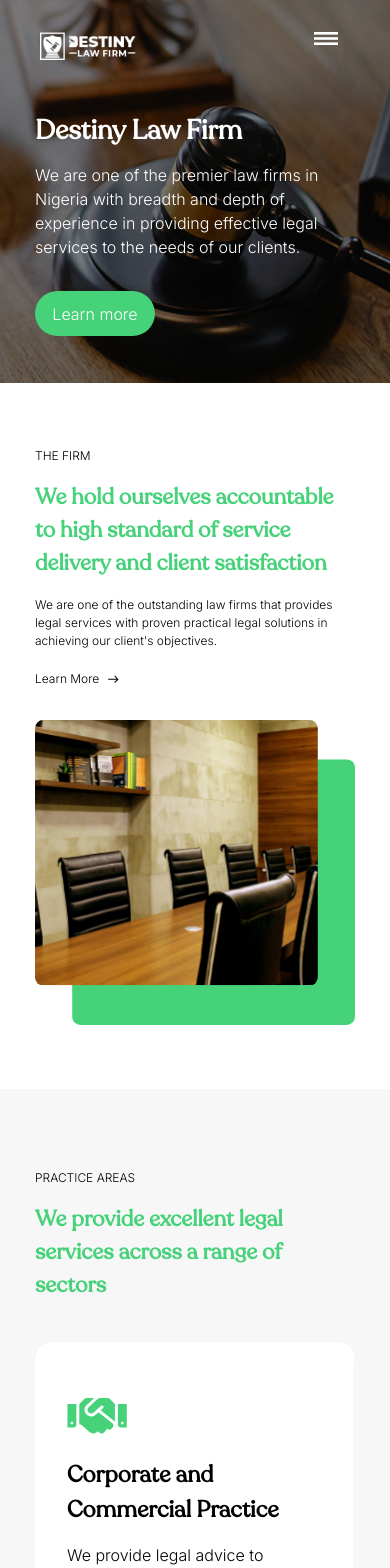
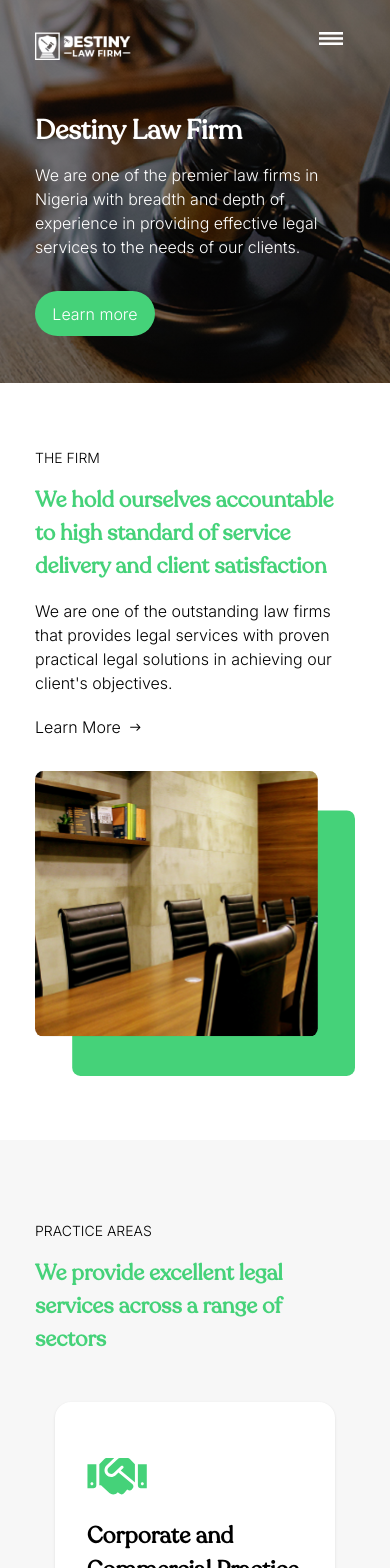
Before and after one commit to Ensio-Creative/destiny-law, a Vue app: page / in a window 390 px wide. Shown: the top 1568 px of the page. Built offline with nearby package versions, Linux system fonts and the light colour scheme.

Commit message:
Mobile modifications

```diff
--- a/src/components/BgHero.vue
+++ b/src/components/BgHero.vue
@@ -11,7 +11,7 @@
         <h2 class="reco text-[23px] font-semibold lg:text-[55px]">
           Contact us
         </h2>
-        <p class="inter font-normal pt-3 lg:text-[16px] lg:pr-[40rem]">
+        <p class="inter font-normal w-[293px] m-auto md:w-full pt-3 lg:text-[16px] lg:pr-[40rem]">
           We know what’s at stake for clients and we
           make ourselves available to achieve
           their objectives
--- a/src/components/Card.vue
+++ b/src/components/Card.vue
@@ -2,12 +2,13 @@
 const props = defineProps({
   title: String,
   img: String,
-  text: String
+  text: String,
+  mx: String
 })
 </script>
 
 <template>
-  <div class="bg-white rounded-2xl p-8 shadow md:w-[345px]">
+  <div class="bg-white rounded-2xl p-8 shadow md:w-[345px]" :class="mx">
     <img class="w-[60px] py-6" :src="`/img/${props.img}`" alt="">
     <h5 class="reco text-[23px] pb-4 font-semibold">{{ props.title }}</h5>
     <p class="font-inter text-[16px] pb-5">
--- a/src/components/MobileNav.vue
+++ b/src/components/MobileNav.vue
@@ -1,7 +1,7 @@
 
 <template>
   <div class="content absolute w-full">
-    <div class="lg:px-10 px-10 py-8 flex justify-between">
+    <div class="container py-8 flex justify-between">
       <router-link to="/">
         <img v-if="$route.name !== 'Contact-us'" class="w-24 lg:w-32" src="/img/footer-logo.png" alt="" />
         <img v-else class="w-24 lg:w-32" src="/img/logo.png" alt="" />
--- a/src/views/Firm.vue
+++ b/src/views/Firm.vue
@@ -42,7 +42,7 @@
     <div class="grid grid-cols-1 gap-4 lg:grid-cols-2 my-16 lg:my-24">
       <div class="bg-[#F7F7F7] rounded-xl p-10 lg:col-start-1 lg:col-end-3">
       <h4 class="reco font-semibold text-[22px] text-black lg:text-[35px]">Our Story</h4>
-      <p class="font-inter pt-3 text-[12px] lg:text-[16px]">
+      <p class="font-inter pt-3 text-[16px] lg:text-[16px]">
         Destiny Law Firm established in 2006 is a commercial law firm that practice based on a reputation of providing clients with quality legal services founded on professionalism, integrity and absolute dedication to clients. We employ the best practice in profession with a view of giving our clients the utmost satisfaction, confidence and also surpassing clients' expectations. We are aware of the need for organizations to seek advice in relation to various aspects of the law in Nigeria and has to this effect equipped ourselves with competent solicitors. The combined experience of the entire staff ensure that the firm is in a position to handle at all times and without delay the diverse need of our clients. We also strive to keep abreast with the innovations in the industry's ever increasing challenge.
       </p>
     </div>
@@ -62,10 +62,10 @@
     <div class="mt-16 mb-12">
       <div class="text-center">
         <h3 class="reco font-semibold text-[22px] lg:text-[35px] pl-2">Meet the Attorneys</h3>
-        <p class="font-inter text-[12px]  lg:text-[16px]">We are a small group of attorneys with proven experience and results. </p>
+        <p class="font-inter text-[16px]  lg:text-[16px]">We are a small group of attorneys with proven experience and results. </p>
       </div>
       <div class="grid grid-cols-1 lg:grid-cols-3 gap-2 pt-10 font-inter">
-        <div v-for="attorney in attorneys" :key="attorney.name" class="pt-3 m-auto text-center lg:text-left">
+        <div v-for="attorney in attorneys" :key="attorney.name" class="pt-3 m-auto text-left">
           <img :src="attorney.img" alt="">
           <p class="text-[12px] font-medium lg:text-[16px] pl-2 pt-3">{{ attorney.name }}</p>
           <p class="theme-color text-[12px] lg:text-[14px] pl-2">{{ attorney.office }}</p>
--- a/src/views/Home.vue
+++ b/src/views/Home.vue
@@ -53,18 +53,18 @@
 
     <section class="container lg:grid grid-cols-2 gap-4 lg:py-24 py-16">
       <div class="col-end-7 col-span-2 lg:order-2 lg:w-[565px]">
-        <h4 class="text-[12px] font-inter pb-4 lg:text-[14px] lg:mt-[75px]">THE FIRM</h4>
+        <h4 class="text-[14px] font-inter pb-4 lg:text-[14px] lg:mt-[75px]">THE FIRM</h4>
         <h3 class="reco theme-color text-[22px] font-semibold lg:text-[35px] lg:w-[518px]">
           We hold ourselves accountable
           to high standard of service
           delivery and client satisfaction
         </h3>
 
-        <p class="text-[12px] font-inter pt-4 lg:text-[16px] lg:w-[500px]">
+        <p class="text-[16px] font-inter pt-4 lg:text-[16px] lg:w-[500px]">
           We are one of the outstanding law firms that provides legal services with proven practical legal solutions in achieving our client's objectives.
         </p>
 
-        <router-link class="flex font-inter text-[12px] font-medium pt-5 pb-8 lg:text-[14px] w-40"  to="/the-firm">Learn More <img class="w-[20px] pl-2" src="/img/arrow.svg" alt=""></router-link>
+        <router-link class="flex font-inter text-[16px] font-medium pt-5 pb-8 lg:text-[14px] w-40"  to="/the-firm">Learn More <img class="w-[20px] pl-2" src="/img/arrow.svg" alt=""></router-link>
       </div>
       <div class="lg:w-[503px]">
         <img class="" src="/img/offset.svg" alt="">
@@ -73,7 +73,7 @@
 
     <section class="bg-[#F7F7F7] py-20 lg:py-24">
       <div class="container">
-        <h4 class="text-[12px] font-inter pb-4 lg:text-[16px]">PRACTICE AREAS</h4>
+        <h4 class="text-[14px] font-inter pb-4 lg:text-[16px]">PRACTICE AREAS</h4>
         <h3 class="reco theme-color text-[22px] font-semibold lg:text-[35px] lg:w-[535px]">
           We provide excellent legal
           services across a range
@@ -88,7 +88,7 @@
       <Carousel :items-to-show="1" :wrap-around="true" ref="myCarousel">
         <Slide class="lg:hidden mt-10" v-for="min in minPractices" :key="min.title">
           <router-link to="/practice-areas" class="text-left">
-            <CardVue class="move-text" :title="min.title" :img="min.img" :text="min.text" />
+            <CardVue class="move-text mx-32" :title="min.title" :img="min.img" :text="min.text" mx="mx-5" />
           </router-link>
         </Slide>
 
```
